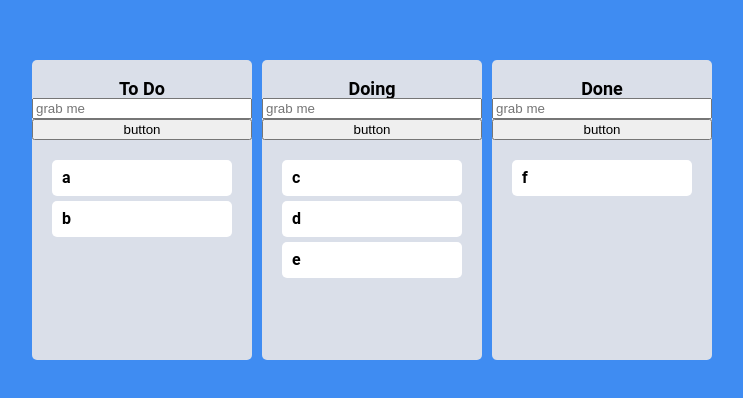
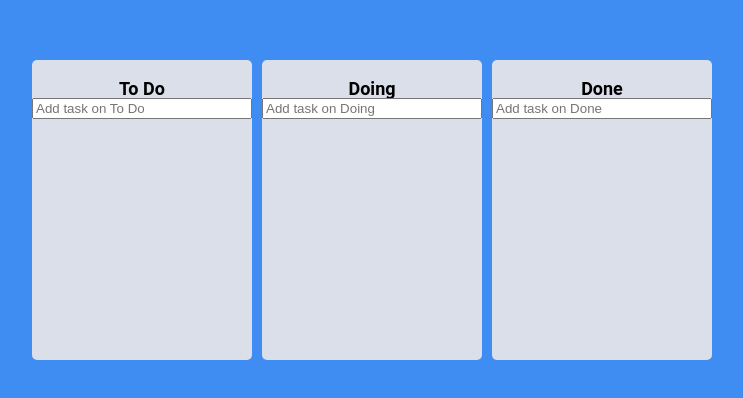
Before and after one commit to gaeguriBanchan/react-study-masterclass, a React (Create React App) app: page / in a window 1280 px wide. Shown: the part 190-588 px from the top of the page, without its empty margins (268-1011 px from the left). Built offline with nearby package versions, Linux system fonts and the light colour scheme.

Commit message:
Create Tasks

```diff
--- a/src/App.tsx
+++ b/src/App.tsx
@@ -25,14 +25,15 @@
 function App() {
   const [toDos, setToDos] = useRecoilState(toDoState);
   const onDragEnd = (info: DropResult) => {
-    const { destination, draggableId, source } = info;
+    const { destination, source } = info;
     if (!destination) return;
     if (destination?.droppableId === source.droppableId) {
       // same board movement
       setToDos((allBoards) => {
         const boardCopy = [...allBoards[source.droppableId]];
+        const taskObj = boardCopy[source.index];
         boardCopy.splice(source.index, 1);
-        boardCopy.splice(destination.index, 0, draggableId);
+        boardCopy.splice(destination.index, 0, taskObj);
         return {
           ...allBoards,
           [source.droppableId]: boardCopy,
@@ -43,9 +44,10 @@
       // cross board movement
       setToDos((allBoards) => {
         const sourceBoard = [...allBoards[source.droppableId]];
+        const taskObj = sourceBoard[source.index];
         const destinationBoard = [...allBoards[destination.droppableId]];
         sourceBoard.splice(source.index, 1);
-        destinationBoard.splice(destination.index, 0, draggableId);
+        destinationBoard.splice(destination.index, 0, taskObj);
         return {
           ...allBoards,
           [source.droppableId]: sourceBoard,
--- a/src/atoms.tsx
+++ b/src/atoms.tsx
@@ -1,14 +1,19 @@
 import { atom } from 'recoil';
 
+export interface IToDo {
+  id: number;
+  text: string;
+}
+
 interface IToDoState {
-  [key: string]: string[];
+  [key: string]: IToDo[];
 }
 
 export const toDoState = atom<IToDoState>({
   key: 'toDo',
   default: {
-    'To Do': ['a', 'b'],
-    Doing: ['c', 'd', 'e'],
-    Done: ['f'],
+    'To Do': [],
+    Doing: [],
+    Done: [],
   },
 });
--- a/src/components/Board.tsx
+++ b/src/components/Board.tsx
@@ -1,7 +1,10 @@
-import React, { useRef } from 'react';
+import React from 'react';
 import { Droppable } from '@hello-pangea/dnd';
 import styled from 'styled-components';
 import DraggableCard from './DraggableCard';
+import { useForm } from 'react-hook-form';
+import { IToDo, toDoState } from '../atoms';
+import { useSetRecoilState } from 'recoil';
 
 const Wrapper = styled.div`
   padding-top: 20px;
@@ -31,26 +34,53 @@
   padding: 20px;
 `;
 
+const Form = styled.form`
+  width: 100%;
+  input {
+    width: 100%;
+  }
+`;
+
 interface IAreaProps {
   isDraggingOver: boolean;
   draggingFromThis: boolean;
 }
 
 interface IBoardProps {
-  toDos: string[];
+  toDos: IToDo[];
   boardId: string;
 }
 
+interface IForm {
+  toDo: string;
+}
+
 function Board({ toDos, boardId }: IBoardProps) {
-  const inputRef = useRef<HTMLInputElement>(null);
-  const onFocus = () => {
-    inputRef.current?.focus();
+  const setToDos = useSetRecoilState(toDoState);
+  const { register, setValue, handleSubmit } = useForm<IForm>();
+  const onValid = ({ toDo }: IForm) => {
+    const newToDo = {
+      id: Date.now(),
+      text: toDo,
+    };
+    setToDos((allBoards) => {
+      return {
+        ...allBoards,
+        [boardId]: [...allBoards[boardId], newToDo],
+      };
+    });
+    setValue('toDo', '');
   };
   return (
     <Wrapper>
       <Title>{boardId}</Title>
-      <input ref={inputRef} placeholder="grab me" type="text" />
-      <button onClick={onFocus}> button</button>
+      <Form onSubmit={handleSubmit(onValid)}>
+        <input
+          {...register('toDo', { required: true })}
+          type="text"
+          placeholder={`Add task on ${boardId}`}
+        />
+      </Form>
       <Droppable droppableId={boardId}>
         {(magic, snapshot) => (
           <Area
@@ -60,7 +90,12 @@
             {...magic.droppableProps}
           >
             {toDos.map((toDo, index) => (
-              <DraggableCard key={toDo} toDo={toDo} index={index} />
+              <DraggableCard
+                key={toDo.id}
+                toDoId={toDo.id}
+                index={index}
+                toDoText={toDo.text}
+              />
             ))}
             {magic.placeholder}
           </Area>
--- a/src/components/DraggableCard.tsx
+++ b/src/components/DraggableCard.tsx
@@ -15,14 +15,15 @@
 `;
 
 interface IDraggableCardProps {
-  toDo: string;
+  toDoId: number;
+  toDoText: string;
   index: number;
 }
 
-function DraggableCard({ toDo, index }: IDraggableCardProps) {
+function DraggableCard({ toDoId, toDoText, index }: IDraggableCardProps) {
   return (
     <>
-      <Draggable key={toDo} draggableId={toDo} index={index}>
+      <Draggable key={toDoId} draggableId={toDoId + ''} index={index}>
         {(magic, snapshot) => (
           <Card
             isDragging={snapshot.isDragging}
@@ -30,7 +31,7 @@
             {...magic.dragHandleProps}
             {...magic.draggableProps}
           >
-            {toDo}
+            {toDoText}
           </Card>
         )}
       </Draggable>
```
